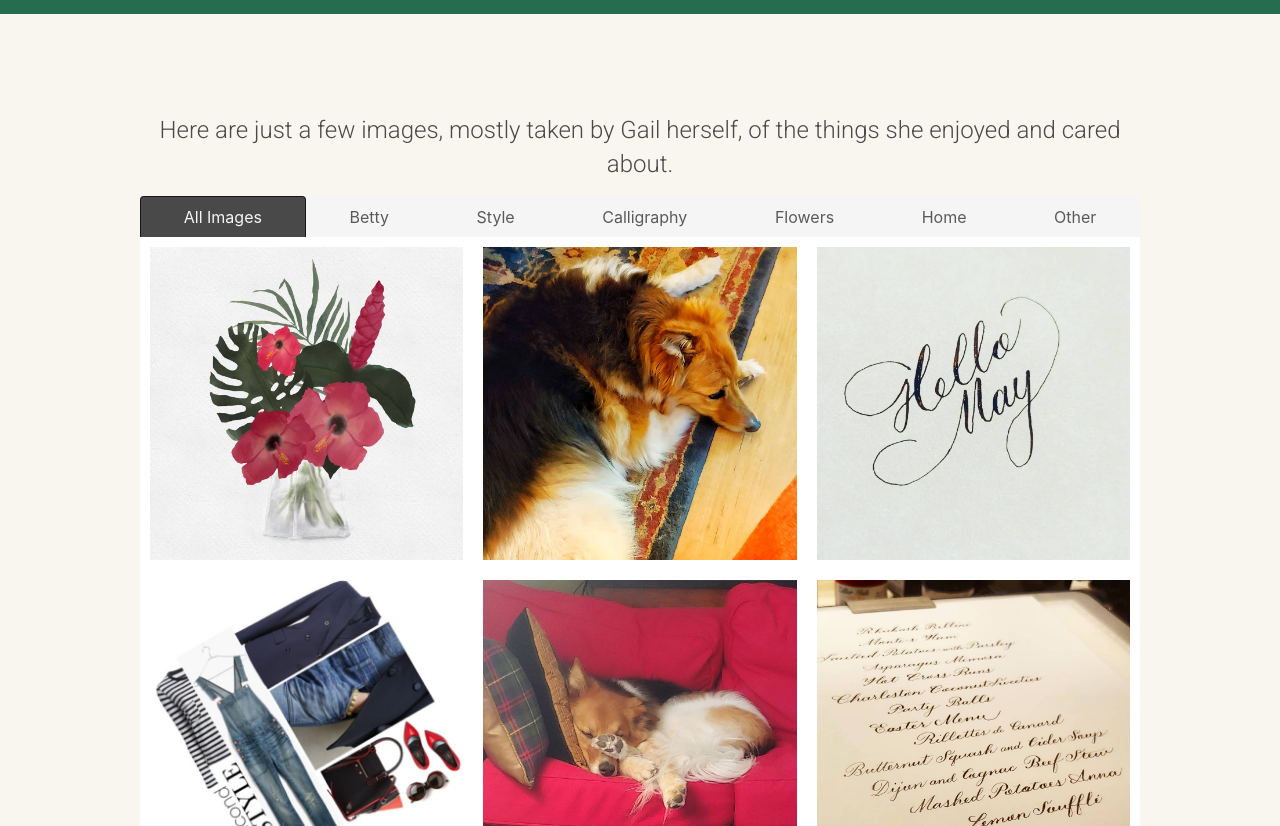
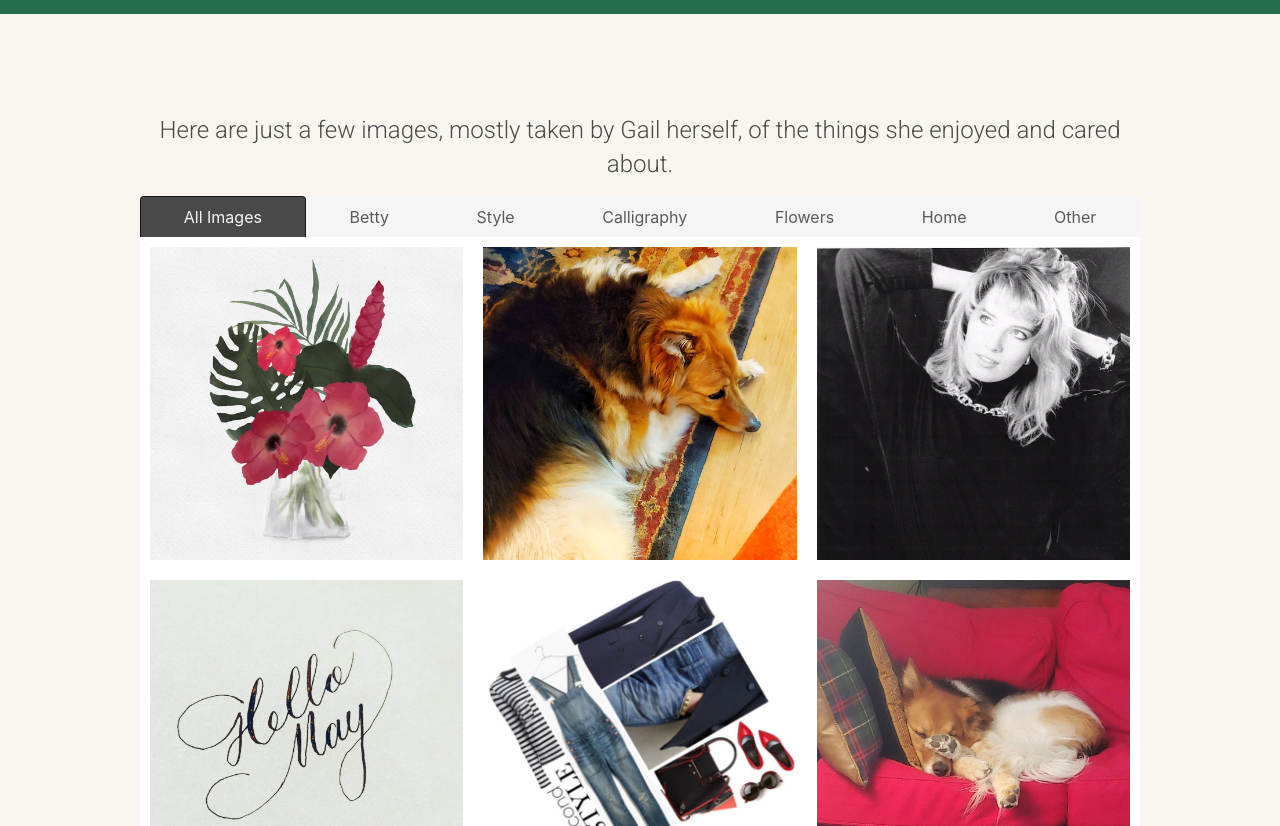
Before and after one commit to dhelmer/static-gailhelmer-basic, a website: page build/pictures.html in a window 1280 px wide. Shown: the part 274-1100 px from the top of the page. Drawn offline with nearby package versions, Linux system fonts and the light colour scheme.

Commit message:
Add photo

```diff
--- a/build/pictures.html
+++ b/build/pictures.html
@@ -74,6 +74,11 @@
               <div class="grid-item betty img-container">
                 <img src="assets/img/2019-07-betty-in-a-sunday-mood.jpg" alt="Betty in a Sunday mood" loading="lazy"/>
                 <div class="overlay">Betty in a Sunday mood.</div>
+              </div>
+
+              <div class="grid-item style img-container">
+                <img src="assets/img/2012-01-gail-model-photo.jpg" alt="One of Gail's modelling photos" loading="lazy"/>
+                <div class="overlay">One of Gail's modelling photos.</div>
               </div>
               <div class="grid-item calligraphy img-container">
                 <img src="assets/img/2019-05-hello-may.jpg" alt="Hello May calligraphy" loading="lazy"/>
```
Also changed, not shown: build/assets/img/2012-01-gail-model-photo.jpg (added).
